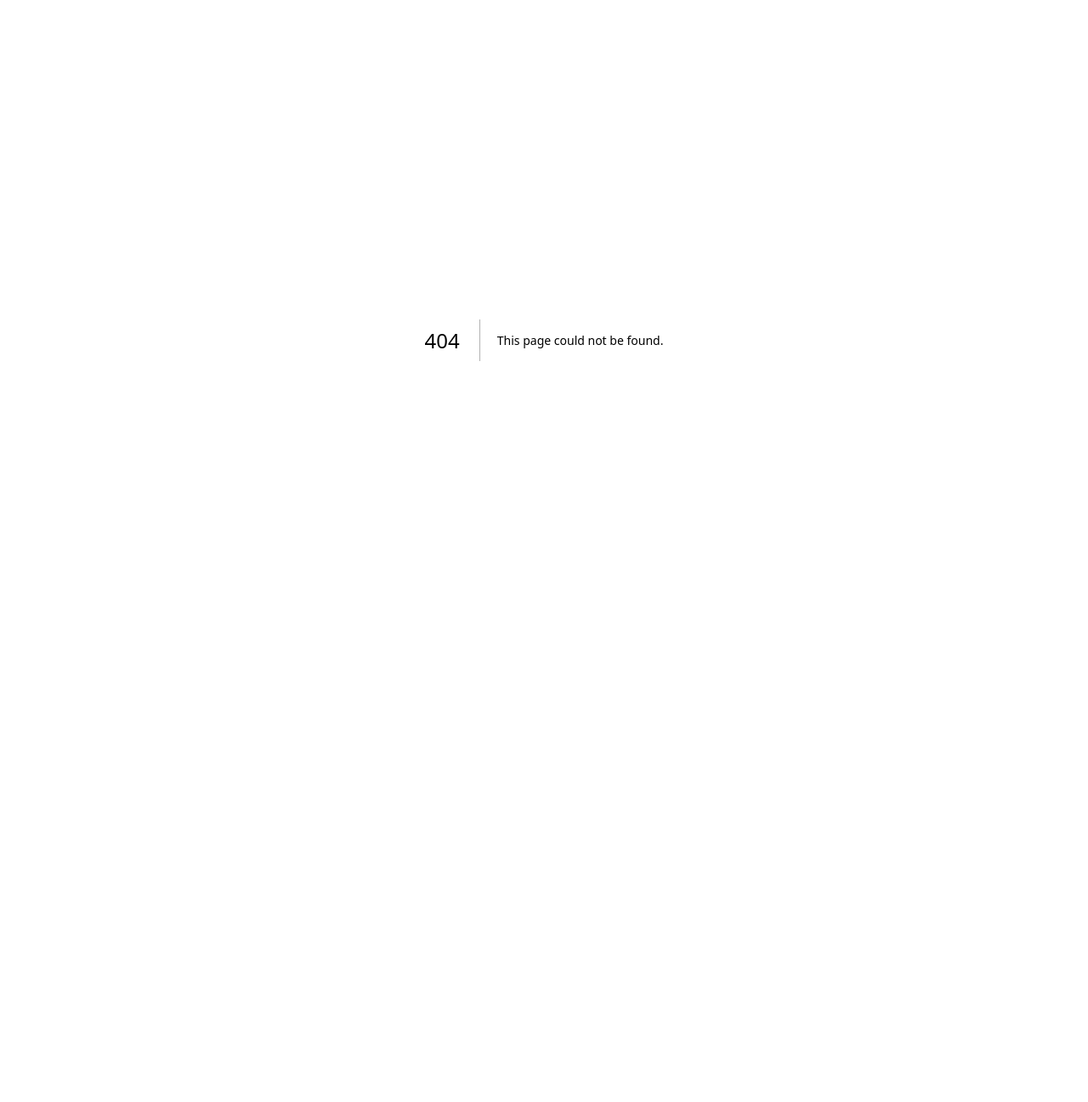
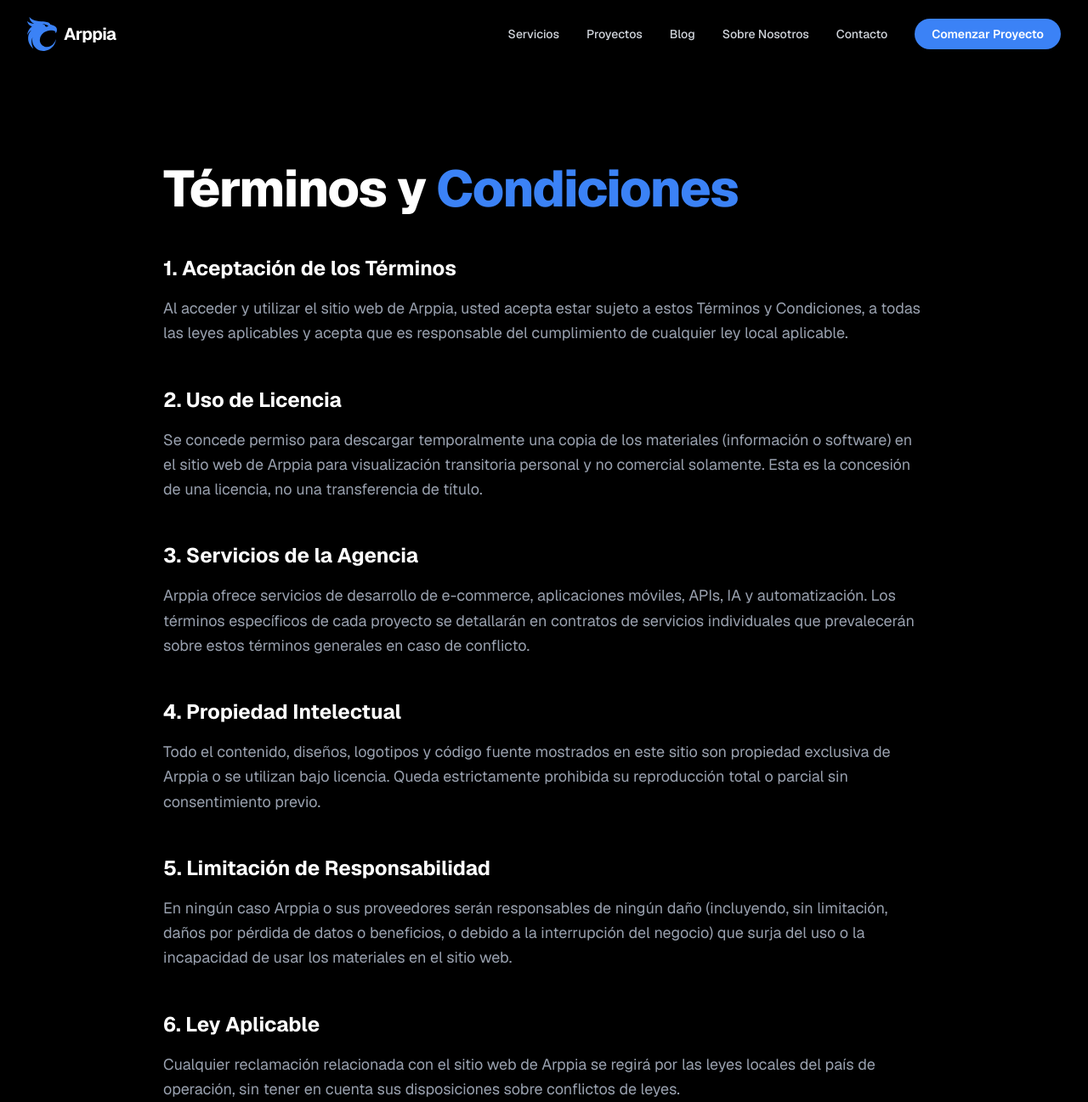
Before and after one commit to AlexisSniffer/arppia-web, a Next.js app: page /terms in a window 1280 px wide. Before the commit this address had no page. Shown: the top 1297 px of the page at 85% size. Before the commit the page ends 800 px from the top, so only its background shows below. Built offline with nearby package versions, Linux system fonts and the light colour scheme.

Commit message:
feat: add privacy policy and terms of service pages and link them in the footer

```diff
--- /dev/null
+++ b/app/privacy/page.tsx
@@ -0,0 +1,79 @@
+'use client';
+
+import React from 'react';
+import Navbar from '@/components/Navbar';
+import Footer from '@/components/Footer';
+
+const PrivacyPage = () => {
+  return (
+    <main className="flex flex-col min-h-screen bg-black">
+      <Navbar />
+
+      <section className="pt-32 pb-20 lg:pt-48 lg:pb-32 px-4 sm:px-6 lg:px-8">
+        <div className="max-w-4xl mx-auto prose prose-invert prose-blue">
+          <h1 className="text-4xl md:text-6xl font-extrabold text-white mb-12 tracking-tight">
+            Política de <span className="text-primary">Privacidad</span>
+          </h1>
+
+          <div className="space-y-12 text-gray-400 leading-relaxed text-lg">
+            <section>
+              <h2 className="text-2xl font-bold text-white mb-4">1. Introducción</h2>
+              <p>
+                En Arppia, la privacidad de nuestros usuarios y clientes es una prioridad fundamental. Esta Política de Privacidad describe cómo recopilamos, utilizamos y protegemos su información personal cuando visita nuestro sitio web o utiliza nuestros servicios.
+              </p>
+            </section>
+
+            <section>
+              <h2 className="text-2xl font-bold text-white mb-4">2. Información que Recopilamos</h2>
+              <p>Recopilamos información de diversas maneras, incluyendo:</p>
+              <ul className="list-disc pl-6 mt-4 space-y-2">
+                <li><strong>Información proporcionada por usted:</strong> Como su nombre, correo electrónico y detalles del proyecto a través de nuestro formulario de contacto.</li>
+                <li><strong>Datos de navegación:</strong> Información técnica capturada automáticamente como dirección IP, tipo de navegador y comportamiento en el sitio.</li>
+              </ul>
+            </section>
+
+            <section>
+              <h2 className="text-2xl font-bold text-white mb-4">3. Uso de la Información</h2>
+              <p>Utilizamos la información recopilada para:</p>
+              <ul className="list-disc pl-6 mt-4 space-y-2">
+                <li>Responder a sus consultas y proporcionar presupuestos.</li>
+                <li>Mejorar nuestro sitio web y la experiencia del usuario.</li>
+                <li>Enviar boletines informativos (solo si se ha suscrito explícitamente).</li>
+                <li>Cumplir con obligaciones legales.</li>
+              </ul>
+            </section>
+
+            <section>
+              <h2 className="text-2xl font-bold text-white mb-4">4. Protección de Datos</h2>
+              <p>
+                Implementamos medidas de seguridad técnicas y organizativas para proteger sus datos personales contra el acceso no autorizado, la alteración o la eliminación. Utilizamos protocolos de cifrado y servidores seguros para garantizar la integridad de su información.
+              </p>
+            </section>
+
+            <section>
+              <h2 className="text-2xl font-bold text-white mb-4">5. Sus Derechos</h2>
+              <p>
+                Usted tiene derecho a acceder, rectificar o solicitar la eliminación de sus datos personales. Para ejercer estos derechos, puede contactarnos a través de <span className="text-primary">hola@arppia.com</span>.
+              </p>
+            </section>
+
+            <section>
+              <h2 className="text-2xl font-bold text-white mb-4">6. Cookies</h2>
+              <p>
+                Este sitio utiliza cookies para mejorar la navegación. Usted puede configurar su navegador para rechazar todas o algunas de las cookies, aunque esto podría afectar la funcionalidad del sitio.
+              </p>
+            </section>
+
+            <div className="pt-12 border-t border-white/10 text-sm text-gray-500 italic">
+                Última actualización: 29 de Marzo de 2024.
+            </div>
+          </div>
+        </div>
+      </section>
+
+      <Footer />
+    </main>
+  );
+};
+
+export default PrivacyPage;
--- /dev/null
+++ b/app/terms/page.tsx
@@ -0,0 +1,73 @@
+'use client';
+
+import React from 'react';
+import Navbar from '@/components/Navbar';
+import Footer from '@/components/Footer';
+
+const TermsPage = () => {
+  return (
+    <main className="flex flex-col min-h-screen bg-black">
+      <Navbar />
+
+      <section className="pt-32 pb-20 lg:pt-48 lg:pb-32 px-4 sm:px-6 lg:px-8">
+        <div className="max-w-4xl mx-auto prose prose-invert prose-blue">
+          <h1 className="text-4xl md:text-6xl font-extrabold text-white mb-12 tracking-tight">
+            Términos y <span className="text-primary">Condiciones</span>
+          </h1>
+
+          <div className="space-y-12 text-gray-400 leading-relaxed text-lg">
+            <section>
+                <h2 className="text-2xl font-bold text-white mb-4">1. Aceptación de los Términos</h2>
+                <p>
+                    Al acceder y utilizar el sitio web de Arppia, usted acepta estar sujeto a estos Términos y Condiciones, a todas las leyes aplicables y acepta que es responsable del cumplimiento de cualquier ley local aplicable.
+                </p>
+            </section>
+
+            <section>
+                <h2 className="text-2xl font-bold text-white mb-4">2. Uso de Licencia</h2>
+                <p>
+                    Se concede permiso para descargar temporalmente una copia de los materiales (información o software) en el sitio web de Arppia para visualización transitoria personal y no comercial solamente. Esta es la concesión de una licencia, no una transferencia de título.
+                </p>
+            </section>
+
+            <section>
+                <h2 className="text-2xl font-bold text-white mb-4">3. Servicios de la Agencia</h2>
+                <p>
+                    Arppia ofrece servicios de desarrollo de e-commerce, aplicaciones móviles, APIs, IA y automatización. Los términos específicos de cada proyecto se detallarán en contratos de servicios individuales que prevalecerán sobre estos términos generales en caso de conflicto.
+                </p>
+            </section>
+
+            <section>
+                <h2 className="text-2xl font-bold text-white mb-4">4. Propiedad Intelectual</h2>
+                <p>
+                    Todo el contenido, diseños, logotipos y código fuente mostrados en este sitio son propiedad exclusiva de Arppia o se utilizan bajo licencia. Queda estrictamente prohibida su reproducción total o parcial sin consentimiento previo.
+                </p>
+            </section>
+
+            <section>
+                <h2 className="text-2xl font-bold text-white mb-4">5. Limitación de Responsabilidad</h2>
+                <p>
+                    En ningún caso Arppia o sus proveedores serán responsables de ningún daño (incluyendo, sin limitación, daños por pérdida de datos o beneficios, o debido a la interrupción del negocio) que surja del uso o la incapacidad de usar los materiales en el sitio web.
+                </p>
+            </section>
+
+            <section>
+                <h2 className="text-2xl font-bold text-white mb-4">6. Ley Aplicable</h2>
+                <p>
+                    Cualquier reclamación relacionada con el sitio web de Arppia se regirá por las leyes locales del país de operación, sin tener en cuenta sus disposiciones sobre conflictos de leyes.
+                </p>
+            </section>
+
+            <div className="pt-12 border-t border-white/10 text-sm text-gray-500 italic">
+                Última actualización: 29 de Marzo de 2024.
+            </div>
+          </div>
+        </div>
+      </section>
+
+      <Footer />
+    </main>
+  );
+};
+
+export default TermsPage;
--- a/components/Footer.tsx
+++ b/components/Footer.tsx
@@ -123,13 +123,13 @@ const Footer = () => {
           </p>
           <div className="flex space-x-6">
             <Link
-              href="#"
+              href="/privacy"
               className="text-gray-500 hover:text-white text-xs transition-colors"
             >
               Privacidad
             </Link>
             <Link
-              href="#"
+              href="/terms"
               className="text-gray-500 hover:text-white text-xs transition-colors"
             >
               Términos
```
